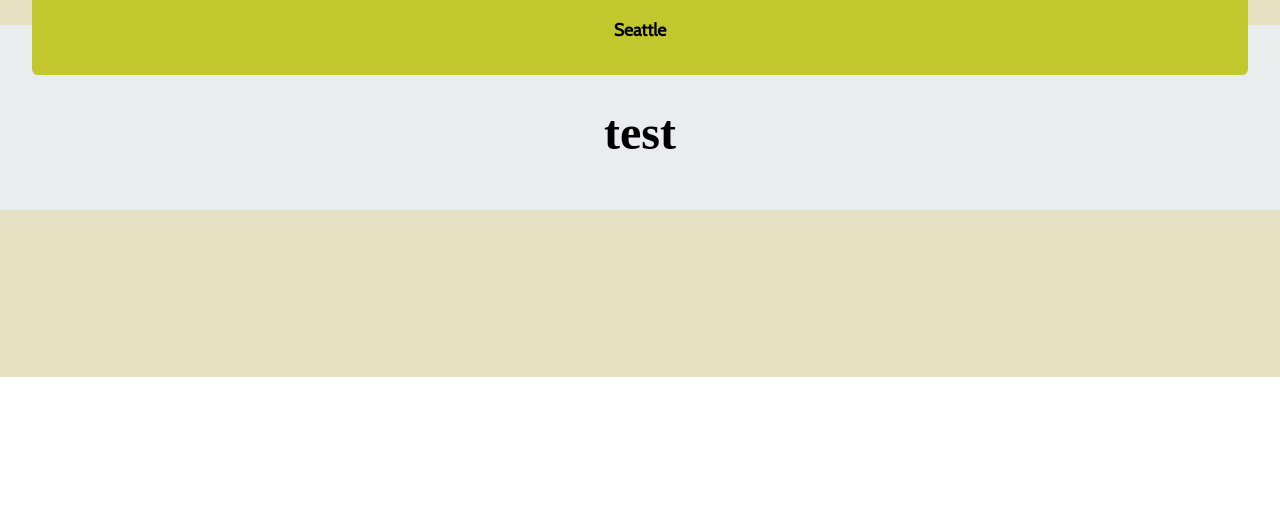
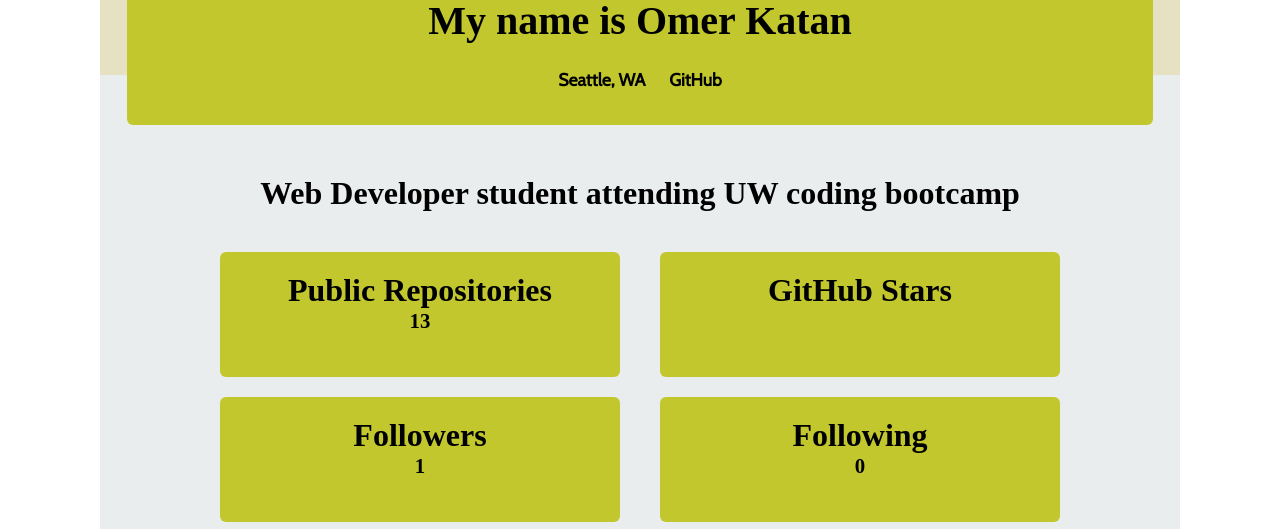
Before and after one commit to omerkatan1/profile-generator2, a plain HTML site: page index.html in a window 1280 px wide. Shown: the part 423-952 px from the top of the page. Before the commit the page ends 800 px from the top, so only its background shows below. Drawn offline with nearby package versions, Linux system fonts and the light colour scheme; a web font is replaced by a local one.

Commit message:
html files finished

```diff
--- a/index.html
+++ b/index.html
@@ -1,87 +1,64 @@
 <!DOCTYPE html>
     <html lang="en">
-
        <head>
           <meta charset="UTF-8" />
           <meta name="viewport" content="width=device-width, initial-scale=1.0" />
           <meta http-equiv="X-UA-Compatible" content="ie=edge" />
-  <link rel="stylesheet" href="https://use.fontawesome.com/releases/v5.8.1/css/all.css" />
+          <link rel="stylesheet" href="https://use.fontawesome.com/releases/v5.8.1/css/all.css"/>
           <link href="https://fonts.googleapis.com/css?family=BioRhyme|Cabin&display=swap" rel="stylesheet">
           <title>Document</title>
           <style>
               @page {
                 margin: 0;
               }
-
              *,
              *::after,
              *::before {
              box-sizing: border-box;
              }
-
-    html,
-    body {
+             html, body {
              padding: 0;
              margin: 0;
              }
-
-    html,
-    body,
-    .wrapper {
+             html, body, .wrapper {
              height: 100%;
              }
-
              .wrapper {
              background-color: #E6E1C3;
              padding-top: 100px;
              }
-
              body {
              background-color: white;
              -webkit-print-color-adjust: exact !important;
              font-family: 'Cabin', sans-serif;
              }
-
              main {
              background-color: #E9EDEE;
              height: auto;
              padding-top: 30px;
              }
-
-    h1,
-    h2,
-    h3,
-    h4,
-    h5,
-    h6 {
+             h1, h2, h3, h4, h5, h6 {
              font-family: 'BioRhyme', serif;
              margin: 0;
              }
-
              h1 {
              font-size: 3em;
              }
-
              h2 {
              font-size: 2.5em;
              }
-
              h3 {
              font-size: 2em;
              }
-
              h4 {
              font-size: 1.5em;
              }
-
              h5 {
              font-size: 1.3em;
              }
-
              h6 {
              font-size: 1.2em;
              }
-
              .photo-header {
              position: relative;
              margin: 0 auto;
@@ -95,7 +72,6 @@
              width: 95%;
              border-radius: 6px;
              }
-
              .photo-header img {
              width: 250px;
              height: 250px;
@@ -105,36 +81,29 @@
              border: 6px solid black;
              box-shadow: rgba(0, 0, 0, 0.3) 4px 1px 20px 4px;
              }
-
-    .photo-header h1,
-    .photo-header h2 {
+             .photo-header h1, .photo-header h2 {
              width: 100%;
              text-align: center;
              }
-
              .photo-header h1 {
              margin-top: 10px;
              }
-
              .links-nav {
              width: 100%;
              text-align: center;
              padding: 20px 0;
              font-size: 1.1em;
              }
-
              .nav-link {
              display: inline-block;
              margin: 5px 10px;
              }
-
              .workExp-date {
              font-style: italic;
              font-size: .7em;
              text-align: right;
              margin-top: 10px;
              }
-
              .container {
              padding: 50px;
              padding-left: 100px;
@@ -155,6 +124,7 @@
                background-color: #C1C72C;
                color: black;
                margin: 20px;
+               height: 125px;
              }
 
              .col {
@@ -162,8 +132,7 @@
              text-align: center;
              }
 
-    a,
-    a:hover {
+             a, a:hover {
              text-decoration: none;
              color: inherit;
              font-weight: bold;
@@ -178,7 +147,7 @@
     </head>
 
   <body>
-
+<div class="container">
   <div class="wrapper">
     <div class="row">
       <div class="col">
@@ -187,18 +156,54 @@
           <h1>Hi!</h1>
           <h2>My name is Omer Katan</h2>
           <div class="links-nav">
-            <a class="nav-link">Seattle</a>
+            <a class="nav-link">Seattle, WA</a>
+            <a class="nav-link" href="https://github.com/omerkatan1">GitHub</a>
           </div>
         </div>
         <main>
           <div class="container">
-            <h1>test</h1>
+
+            <div class="row">
+            <div class="col">
+            <h3>Web Developer student attending UW coding bootcamp</h3>
+            </div>
+            </div>
+
+
+            <div class="row">
+
+             <div class="col">
+                <div class="card">
+                  <h3>Public Repositories</h3>
+                  <h5>13</h5>
+                </div>
+                <div class="card">
+                  <h3>Followers</h2>
+                  <h5>1</h5>
+                </div>
+              </div>
+
+            <div class="col">
+              <div class="card">
+                <h3>GitHub Stars</h3>
+                <h5></h5>
+              </div>
+              <div class="card">
+                <h3>Following</h3>
+                <h5>0</h5>
+              </div>
+            </div>
+
+            </div>
           </div>
         </main>
+        <div class="row">
+          <div class="col">
+             <div class="wrapper"></div>
           </div>
         </div>
       </div>
-
+    </div>
+  </div>
+  </div>
   </body>
-
-<!-- https://avatars2.githubusercontent.com/u/54761845?v=4 -->
```
Also changed, not shown: process.js (+53 -8 lines). Lines whose indentation alone changed are shown as unchanged.
